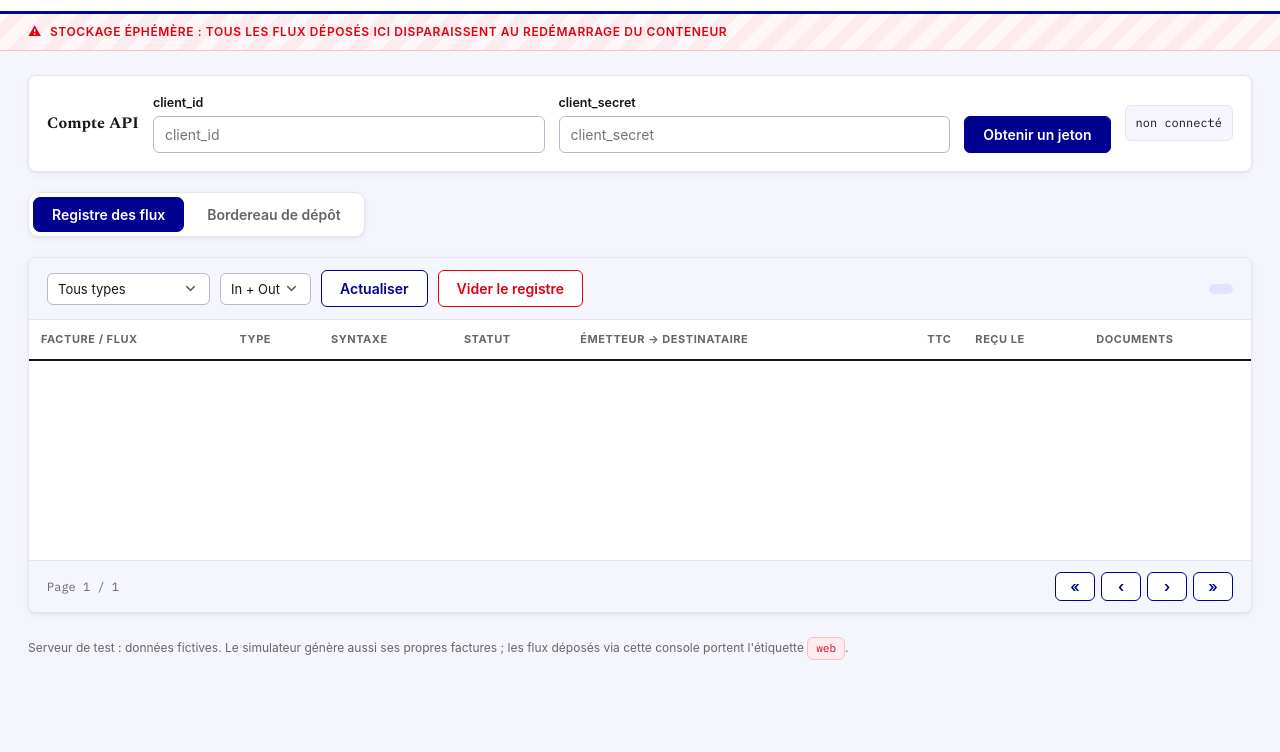
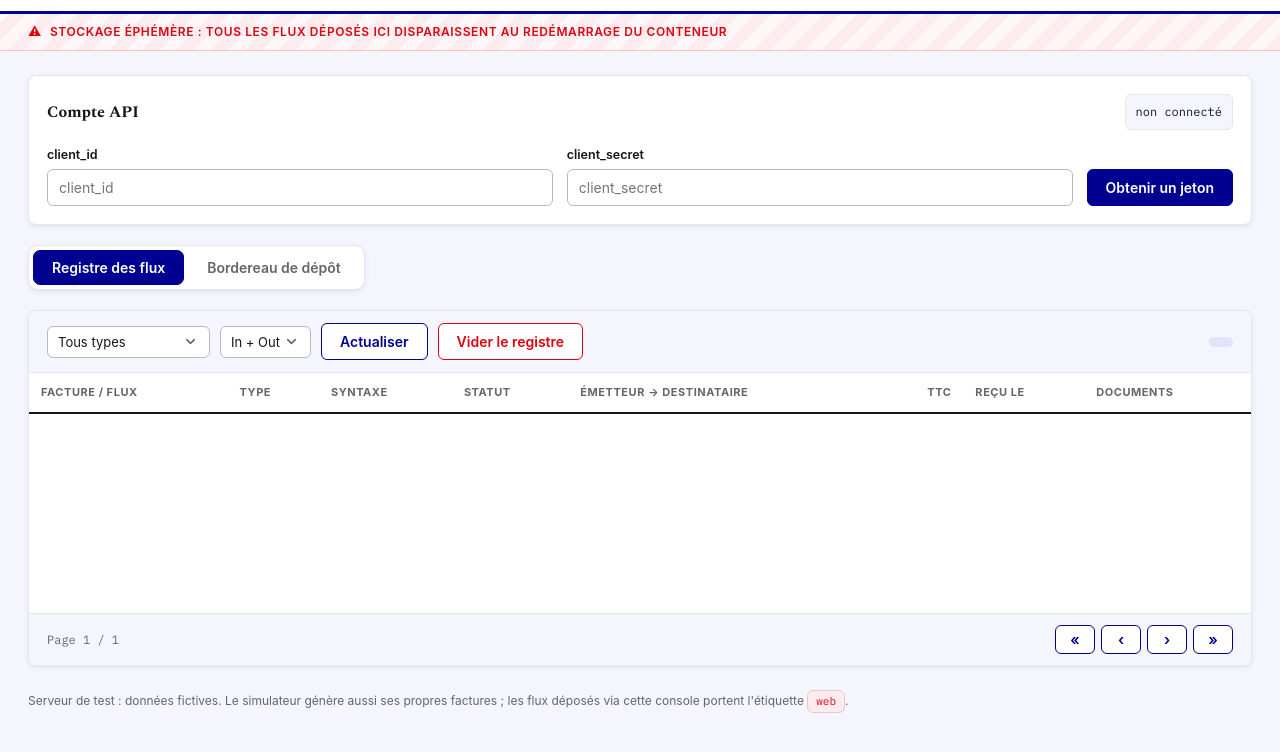
Before and after one commit to Dramane-dev/reformock, a website with bundled scripts: page public/index.html in a window 1280 px wide. Shown: the part 62-814 px from the top of the page. Built offline with nearby package versions, Linux system fonts and the light colour scheme; files whose address does not match are found by name.

Commit message:
feat: update authbar content position to satisfy PL

```diff
--- a/public/index.html
+++ b/public/index.html
@@ -29,18 +29,32 @@
 
     <main>
       <section class="card" id="authCard">
-        <div class="body authbar">
+        <div class="body">
+          <div class="authbar-header">
             <span class="authtitle">Compte API</span>
+            <span id="authState">non connecté</span>
+          </div>
+          <div class="authbar-content">
             <div class="authfield">
               <label for="clientId">client_id</label>
-            <input type="text" id="clientId" placeholder="client_id" autocomplete="off" />
+              <input
+                type="text"
+                id="clientId"
+                placeholder="client_id"
+                autocomplete="off"
+              />
             </div>
             <div class="authfield">
               <label for="clientSecret">client_secret</label>
-            <input type="text" id="clientSecret" placeholder="client_secret" autocomplete="off" />
+              <input
+                type="text"
+                id="clientSecret"
+                placeholder="client_secret"
+                autocomplete="off"
+              />
             </div>
             <button id="btnConnect">Obtenir un jeton</button>
-          <span id="authState">non connecté</span>
+          </div>
         </div>
       </section>
 
--- a/public/styles.css
+++ b/public/styles.css
@@ -592,7 +592,16 @@ td.mono,
   opacity: 0.4;
 }
 
-.authbar {
+.authbar-header {
+  display: flex;
+  flex-direction: row;
+  justify-content: space-between;
+  align-items: flex-start;
+  gap: 14px;
+  flex-wrap: wrap;
+}
+
+.authbar-content {
   display: flex;
   align-items: flex-end;
   gap: 14px;
```
Lines whose indentation alone changed are shown as unchanged.
